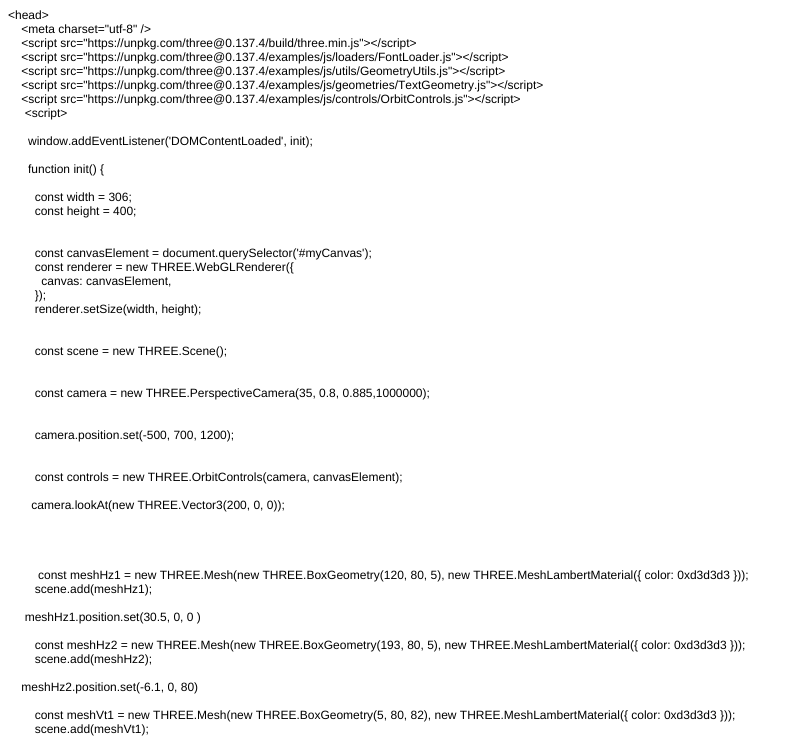
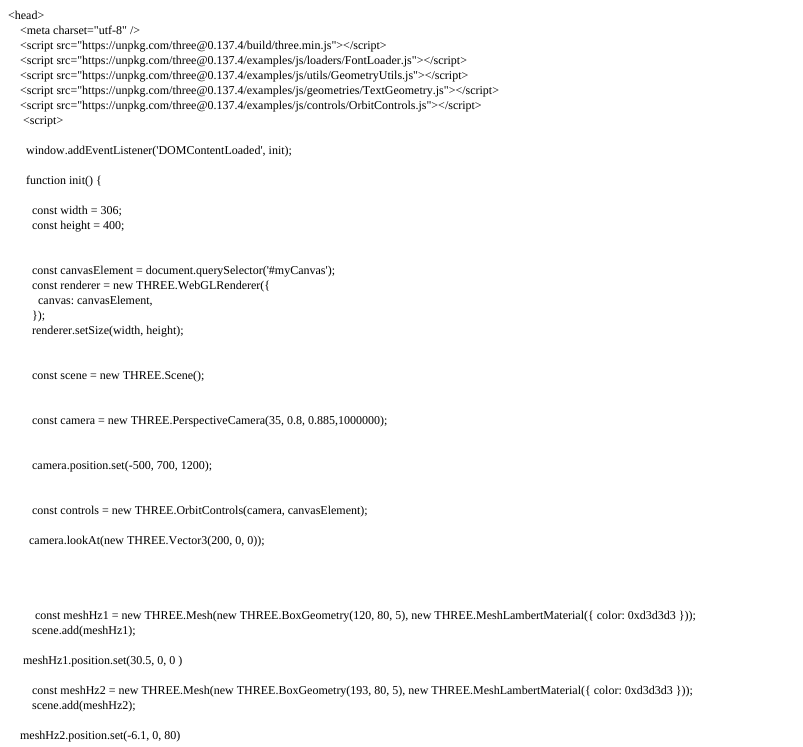
Before and after one commit to EliasIkemoto/3DmapsTEST.github.io, a plain HTML site: page index.html in a window 1280 px wide. Shown: the top 747 px of the page, without its empty margins (0-803 px from the left). Drawn offline with Linux system fonts and the light colour scheme.

Commit message:
Initial Commit

```diff
--- a/index.html
+++ b/index.html
@@ -7,10 +7,10 @@
   <meta name="Generator" content="Cocoa HTML Writer">
   <meta name="CocoaVersion" content="2022.6">
   <style type="text/css">
-    p.p1 {margin: 0.0px 0.0px 0.0px 0.0px; font: 12.0px Helvetica; color: #000000; -webkit-text-stroke: #000000}
-    p.p2 {margin: 0.0px 0.0px 0.0px 0.0px; font: 12.0px Helvetica; color: #000000; -webkit-text-stroke: #000000; min-height: 14.0px}
+    p.p1 {margin: 0.0px 0.0px 0.0px 0.0px; font: 12.0px Times; color: #000000; -webkit-text-stroke: #000000}
+    p.p2 {margin: 0.0px 0.0px 0.0px 0.0px; font: 12.0px Times; color: #000000; -webkit-text-stroke: #000000; min-height: 14.0px}
     span.s1 {font-kerning: none}
-    span.s2 {font: 12.0px 'Hiragino Sans'; font-kerning: none}
+    span.s2 {font: 12.0px 'Hiragino Mincho ProN'; font-kerning: none}
     span.Apple-tab-span {white-space:pre}
   </style>
 </head>
```
